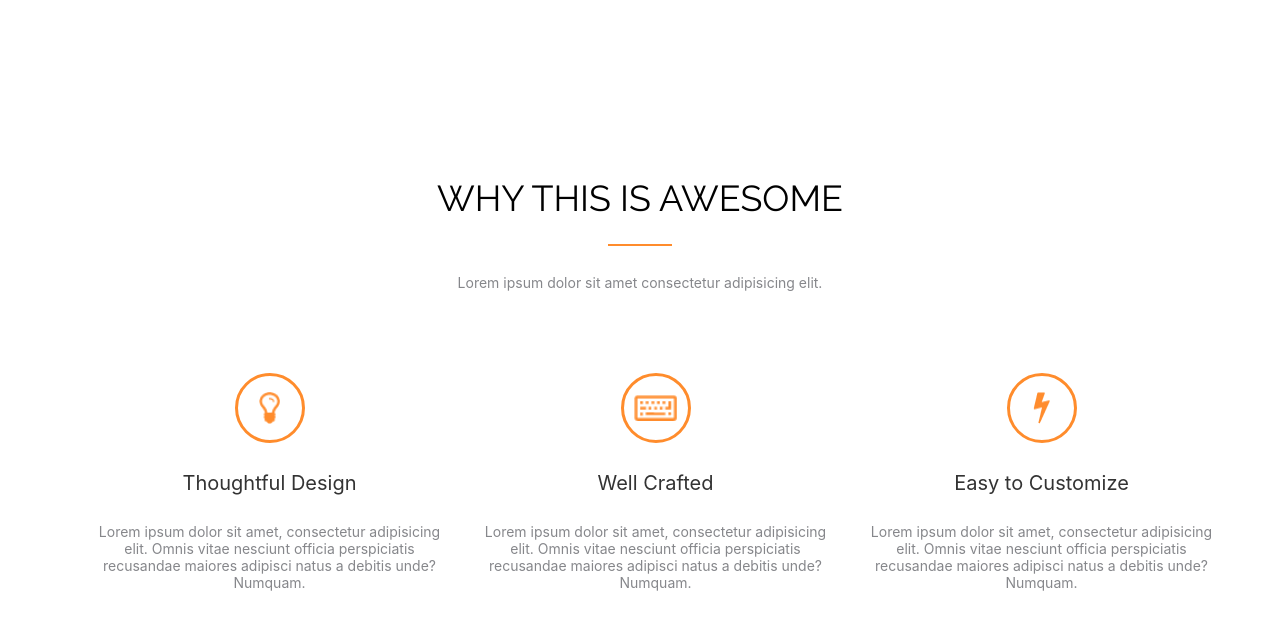
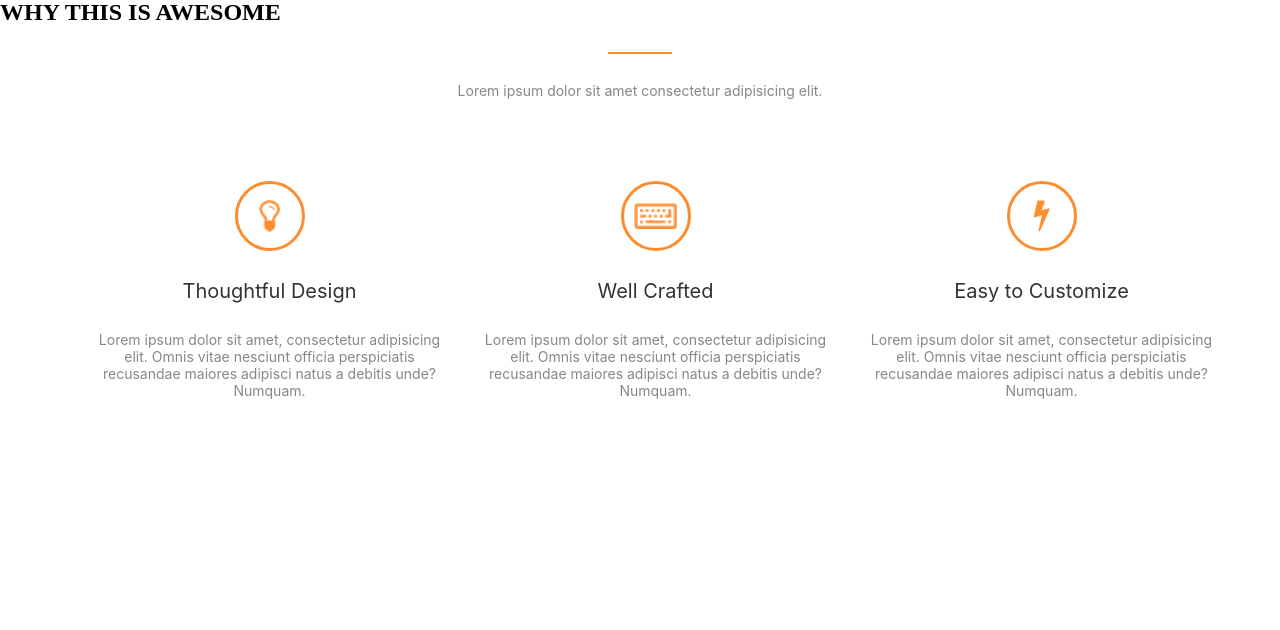
Before and after one commit to AnnaMirzaeva/Homework, a plain HTML site: page index.html in a window 1280 px wide. Drawn offline with Linux system fonts and the light colour scheme.

Commit message:
Change h1 to h2

```diff
--- a/index.html
+++ b/index.html
@@ -11,7 +11,7 @@
 
 <body>
     <div class="container">
-     <h1>WHY THIS IS AWESOME</h1>
+     <h2>WHY THIS IS AWESOME</h2>
 
     <div class="block">
     </div>
```
